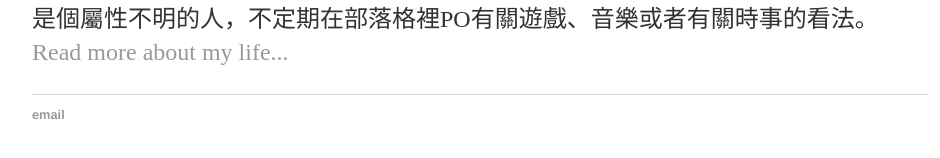
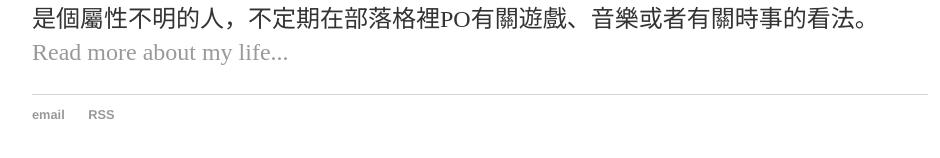
Before and after one commit to Ekove/ekove.github.io, a Jekyll site: the page built from index.html, in a window 1280 px wide. Shown: the part 286-444 px from the top of the page, without its empty margins (160-1100 px from the left). Built offline with Jekyll 4.4.1, drawn with Linux system fonts in a browser that asks for light colours.

Commit message:
Update default.html

```diff
--- a/_layouts/default.html
+++ b/_layouts/default.html
@@ -22,6 +22,7 @@
 			<footer>
 	    		<ul>
 	        		<li><a href="mailto:njsummerg@gmail.com">email</a></li>
+				<li><a href="https://ekove.github.io/blog/atom.xml">RSS</a></li>
 				</ul>
 			</footer>
 		</body>
```
